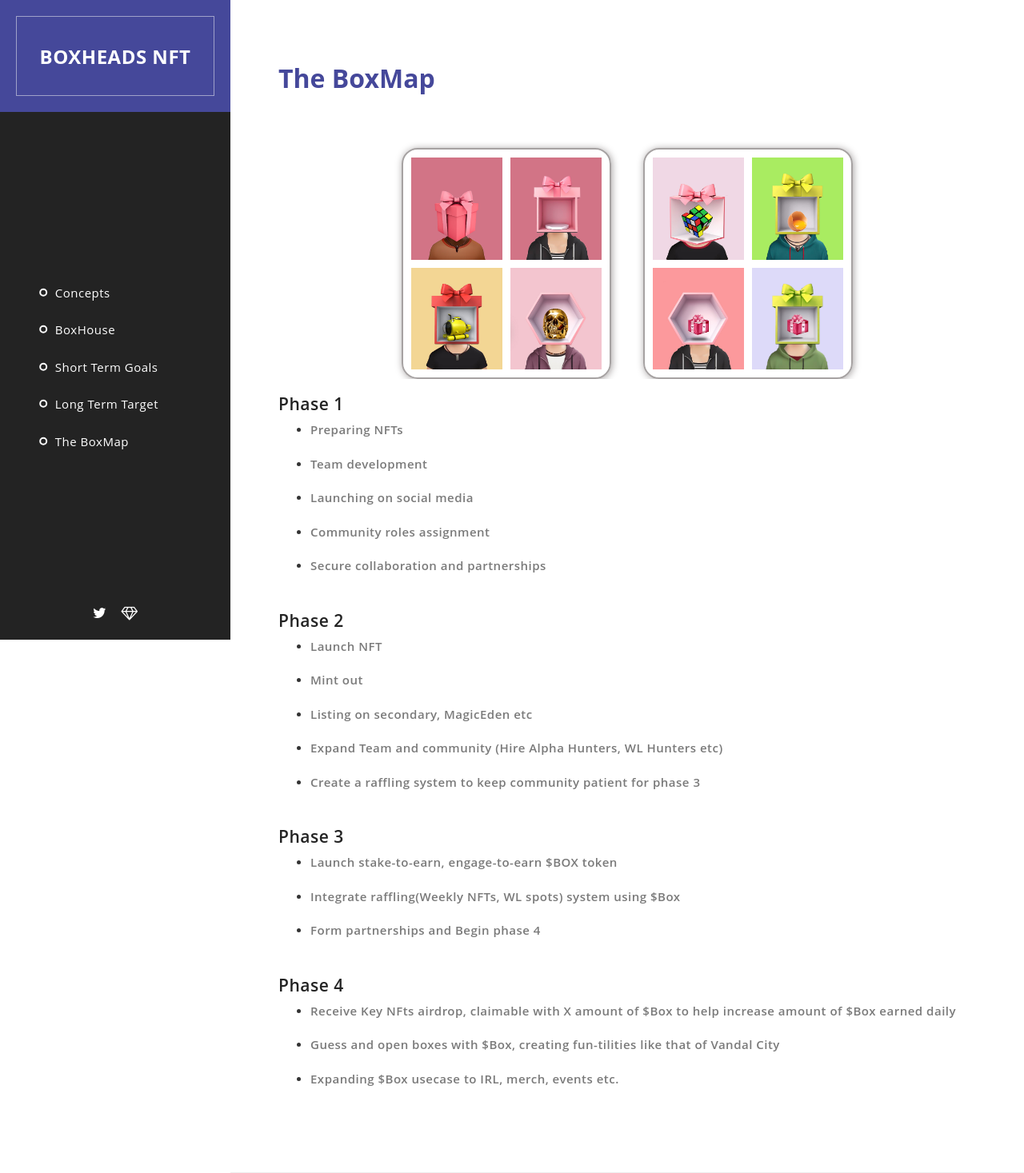
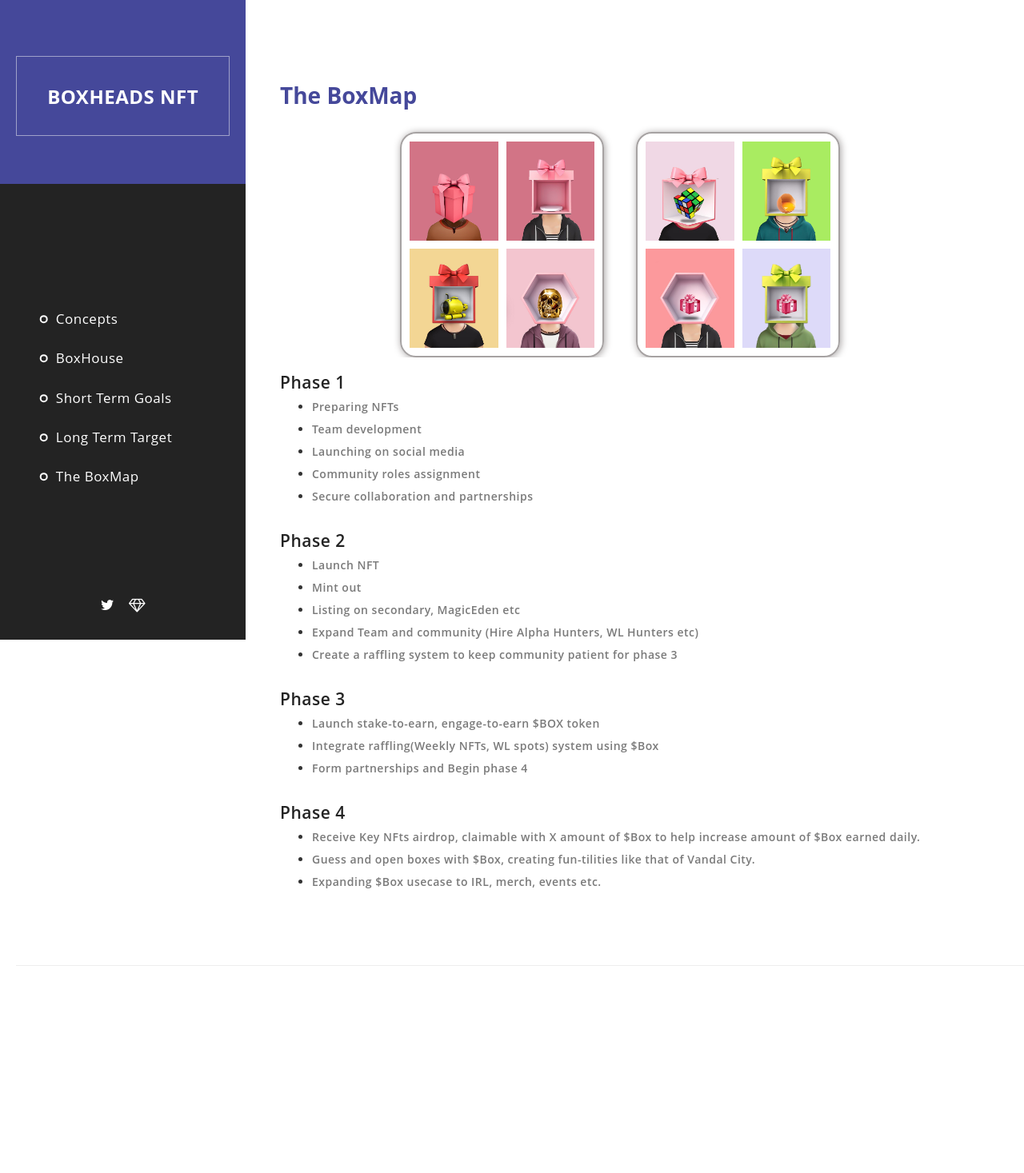
Before and after one commit to S13G/BoxHead, a Django app: page /box-map/ in a window 1280 px wide. Shown: the whole page at 80% size. After the commit the page ends 1208 px from the top, so only its background shows below. Run offline with Django 4.2, Linux system fonts and the light colour scheme; some libraries are stand-ins or nearby versions.

Commit message:
final commit

```diff
--- a/boxheadsnft/settings.py
+++ b/boxheadsnft/settings.py
@@ -25,11 +25,11 @@ BASE_DIR = Path(__file__).resolve().parent.parent
 SECRET_KEY = os.environ.get('DJANGO_SECRET_KEY', 'bhjdis!&@67tuur8ts)h!c&2$=4-92%!wpf1^^0-6v!9^x+_a%')
 
 # SECURITY WARNING: don't run with debug turned on in production!
-# DEBUG = True
+DEBUG = True
 
-DEBUG = os.environ.get('DJANGO_DEBUG', '') != 'False'
+# DEBUG = os.environ.get('DJANGO_DEBUG', '') != 'True'
 
-ALLOWED_HOSTS = ['127.0.0.1', 'boxheadsnft.herokuapp.com']
+ALLOWED_HOSTS = []
 
 
 # Application definition
--- a/static/css/index.css
+++ /dev/null
@@ -1,3 +0,0 @@
-h1 {
-    color: red;
-}
--- a/static/css/part.css
+++ b/static/css/part.css
@@ -1,19 +1,21 @@
-.image-fix, .image-fix2 {
-    width: 90%;
+.image-fix {
+    width: 100%;
     display: flex;
-    gap: 50px;
+    gap: 30px;
 }
 
 .image > img {
     box-shadow: 3px 2px 10px rgba(50, 50, 50, 0.3);
+    width: 40%;
 }
+
 
 .section-heading {
     margin-bottom: 20px;
 }
 
 .text-content {
-    line-height: 30px;
+    line-height: 28px;
 }
 
 .image-cover {
@@ -30,6 +32,15 @@
     box-shadow: 1px 1px 10px #a6a2a2;
 }
 
+.image-fix {
+    width: 80%;
+    border: 2px solid #a6a2a2;
+    border-radius: 20px;
+    overflow: hidden;
+    padding: 10px;
+    box-shadow: 1px 1px 10px #a6a2a2;
+}
+
 .image {
     display: flex;
     flex-direction: row;
--- a/static/css/templatemo-style.css
+++ b/static/css/templatemo-style.css
@@ -1,10 +1,4 @@
-/*
 
-Sentra Template
-
-http://www.templatemo.com/tm-518-sentra
-
-*/
 
 body {
     font-family: 'Open Sans', sans-serif;
@@ -17,8 +11,9 @@ p {
 }
 
 .page-content {
-  width: 77.5%;
-  float: right;
+    width: 100%;
+    margin-left: 20px;
+    padding-top: 20px;
 }
 
 .content-section {
@@ -39,7 +34,7 @@ p {
 .section-heading {
     text-align: left;
     position: relative;
-  margin-bottom: 60px;
+    margin-bottom: 20px !important;
 }
 
 .section-heading h1 {
@@ -47,12 +42,12 @@ p {
     font-size: 32px;
     color: #232323;
     display: inline-block;
-  margin-right: 50px;
 }
 
 .section-heading em {
     font-style: normal;
-  font-weight: 700;
+    font-size: 28px;
+    font-weight: 650;
     color: #45489a;
 }
 
@@ -123,14 +118,22 @@ header {
     z-index: 10;
     width: 100%;
     height: 80px;
-  background-color: rgba(250,250,250,.95);
-  box-shadow: 0px 5px 15px rgba(0,0,0,0.2);
+    background-color: rgba(134, 137, 198, 0.8);
+    box-shadow: 0px 5px 15px rgba(0, 0, 0, 0.2);
+}
+
+.goat {
+    font-weight: 700;
+    font-style: normal;
+    padding-left: 30px;
+    color: rgb(234, 237, 255);
+    box-shadow: 0px 1px 15px rgba(134, 137, 198, 0.1);
 }
 
 .navbar-toggle {
     position: absolute;
     top: 40%;
-  left: 50%;
+    left: 90%;
     display: inline-block;
     -webkit-transform: translateX(-50%) translateY(-50%);
     -moz-transform: translateX(-50%) translateY(-50%);
@@ -146,16 +149,19 @@ header {
 
 #main-nav ul {
     text-align: center;
-  background-color: rgba(0,0,0,0.9);
-  margin-top: 59px;
+    background-color: rgba(0, 0, 0, 0.9);
+    margin-left: -8px;
     width: 100%;
 }
+
 #main-nav ul li {
     margin: 15px 0px;
 }
+
 #main-nav ul li:hover {
     background-color: transparent;
 }
+
 #main-nav ul li a {
     font-size: 15px;
     text-transform: capitalize;
@@ -177,11 +183,11 @@ header {
 /* Sidebar Style */
 
 .sidebar-navigation {
-  width: 22.5%;
+    width: 20%;
     float: left;
     height: 100%;
     position: fixed;
-  background-color: rgba(12,12,12,0.9);
+    background-color: rgba(12, 12, 12, 0.9);
     z-index: 10;
 }
 
@@ -205,7 +211,7 @@ header {
     height: 100px;
     width: 100%;
     display: inline-block;
-  border: 1px solid rgba(250,250,250,0.5);
+    border: 1px solid rgba(250, 250, 250, 0.5);
 }
 
 .sidebar-navigation .logo em {
@@ -215,7 +221,7 @@ header {
 
 .sidebar-navigation nav {
     position: relative;
-  top: 60%;
+    top: 58%;
     left: 60%;
     -webkit-transform: translateX(-60%) translateY(-60%);
     -moz-transform: translateX(-60%) translateY(-60%);
@@ -229,23 +235,27 @@ header {
     list-style: none;
     padding: 0;
 }
-.sidebar-navigation li{
+
+.sidebar-navigation li {
     padding: 10px 0;
 }
-.sidebar-navigation span{
+
+.sidebar-navigation span {
     display: inline-block;
-  position:relative;
+    position: relative;
 }
-.sidebar-navigation nav a{
+
+.sidebar-navigation nav a {
     display: inline-block;
     color: #fff;
     margin-top: 5px;
-  text-decoration: none!important;
+    text-decoration: none !important;
     font-size: 15px;
     letter-spacing: 0.5px;
     text-transform: capitalize;
 }
-.circle{
+
+.circle {
     margin-right: 5px;
     height: 10px;
     width: 10px;
@@ -256,7 +266,8 @@ header {
     border: 2px solid #fff;
     transition: all 0.3s;
 }
-.rect{
+
+.rect {
     height: 1px;
     width: 0px;
     left: 0;
@@ -266,19 +277,24 @@ header {
     -moz-transition: -webkit-transform 0.1s, width 0.6s;
     transition: transform 0.1s, width 0.6s;
 }
+
 .sidebar-navigation nav a:focus {
     color: #fff;
 }
+
 .sidebar-navigation nav a:hover, nav .active-section {
     color: #fff;
 }
-.sidebar-navigation nav a:hover span, nav .active-section span{
+
+.sidebar-navigation nav a:hover span, nav .active-section span {
     background-color: #ddd;
 }
-.sidebar-navigation nav .active-section .rect{
+
+.sidebar-navigation nav .active-section .rect {
     width: 30px;
 }
-.sidebar-navigation nav .active-section .circle{
+
+.sidebar-navigation nav .active-section .circle {
     background-color: #fff;
 }
 
@@ -297,6 +313,7 @@ header {
     margin-top: 0px;
     margin-bottom: 0px;
 }
+
 .sidebar-navigation .social-icons li:last-child {
     margin-right: 0px;
 }
@@ -326,6 +343,7 @@ header {
 .slider p a {
     color: #FFF;
 }
+
 .slider p a:hover {
     color: #FF0;
     text-decoration: none;
@@ -346,24 +364,92 @@ header {
 }
 
 /* ==== Slick Slider Css Ruls === */
-.slick-slider{position:relative;display:block;-webkit-user-select:none;-moz-user-select:none;-ms-user-select:none;user-select:none;-webkit-touch-callout:none;-khtml-user-select:none;-ms-touch-action:pan-y;touch-action:pan-y;-webkit-tap-highlight-color:transparent}
-.slick-list{position:relative;display:block;overflow:hidden;margin:0;padding:0}
-.slick-list:focus{outline:none}.slick-list.dragging{cursor:hand}
-.slick-slider .slick-track,.slick-slider .slick-list{-webkit-transform:translate3d(0,0,0);-ms-transform:translate3d(0,0,0);transform:translate3d(0,0,0)}
-.slick-track{position:relative;top:0;left:0;display:block}
-.slick-track:before,.slick-track:after{display:table;content:''}.slick-track:after{clear:both}
-.slick-loading .slick-track{visibility:hidden}
-.slick-slide{display:none;float:left /* If RTL Make This Right */ ;height:100%;min-height:1px}
-.slick-slide.dragging img{pointer-events:none}
-.slick-initialized .slick-slide{display:block}
-.slick-loading .slick-slide{visibility:hidden}
-.slick-vertical .slick-slide{display:block;height:auto;border:1px solid transparent}
+.slick-slider {
+    position: relative;
+    display: block;
+    -webkit-user-select: none;
+    -moz-user-select: none;
+    -ms-user-select: none;
+    user-select: none;
+    -webkit-touch-callout: none;
+    -khtml-user-select: none;
+    -ms-touch-action: pan-y;
+    touch-action: pan-y;
+    -webkit-tap-highlight-color: transparent
+}
+
+.slick-list {
+    position: relative;
+    display: block;
+    overflow: hidden;
+    margin: 0;
+    padding: 0
+}
+
+.slick-list:focus {
+    outline: none
+}
+
+.slick-list.dragging {
+    cursor: hand
+}
+
+.slick-slider .slick-track, .slick-slider .slick-list {
+    -webkit-transform: translate3d(0, 0, 0);
+    -ms-transform: translate3d(0, 0, 0);
+    transform: translate3d(0, 0, 0)
+}
+
+.slick-track {
+    position: relative;
+    top: 0;
+    left: 0;
+    display: block
+}
+
+.slick-track:before, .slick-track:after {
+    display: table;
+    content: ''
+}
+
+.slick-track:after {
+    clear: both
+}
+
+.slick-loading .slick-track {
+    visibility: hidden
+}
+
+.slick-slide {
+    display: none;
+    float: left /* If RTL Make This Right */;
+    height: 100%;
+    min-height: 1px
+}
+
+.slick-slide.dragging img {
+    pointer-events: none
+}
+
+.slick-initialized .slick-slide {
+    display: block
+}
+
+.slick-loading .slick-slide {
+    visibility: hidden
+}
+
+.slick-vertical .slick-slide {
+    display: block;
+    height: auto;
+    border: 1px solid transparent
+}
 
 
 /* Featured Style */
 
 #featured {
-  padding-left: 60px;
+    padding-left: 20px;
     padding-right: 60px;
     padding-bottom: 80px;
     border-bottom: 1px solid #eee;
@@ -382,17 +468,17 @@ header {
     margin-top: 40px;
 }
 
-#featured .owl-dots .owl-dot span  {
+#featured .owl-dots .owl-dot span {
     width: 12px;
     height: 12px;
-  background-color: #cdcdcd!important;
+    background-color: #cdcdcd !important;
     display: inline-block;
     border-radius: 50%;
     margin: 0 3px;
 }
 
 #featured .owl-dots .active span {
-  background-color: #45489a!important;
+    background-color: #45489a !important;
 }
 
 #featured .owl-dots button {
@@ -453,7 +539,7 @@ header {
     color: #fff;
     text-align: center;
     text-transform: capitalize;
-  background-color: rgba(69,72,154, 0.9);
+    background-color: rgba(69, 72, 154, 0.9);
     display: inline-block;
     height: 44px;
     line-height: 44px;
@@ -489,14 +575,12 @@ header {
 }
 
 #featured .item .text-content span {
-  display: inline-block;
-  font-size: 15px;
+    font-size: 14px;
     font-weight: 600;
     color: #7a7a7a;
     letter-spacing: 0.5px;
     margin-bottom: 12.5px;
 }
-
 
 
 /* Projects Style */
@@ -522,7 +606,6 @@ header {
 #projects .masonry .item img:hover {
     opacity: 0.5;
 }
-
 
 
 /* Video Presentation Style */
@@ -552,7 +635,7 @@ header {
     margin-top: 30px;
 }
 
-.box-video{
+.box-video {
     width: 100%;
     position: relative;
     margin-top: 30px;
@@ -560,7 +643,7 @@ header {
     overflow: hidden;
 }
 
-.box-video .bg-video{
+.box-video .bg-video {
     position: absolute;
     top: 0;
     left: 0;
@@ -572,7 +655,7 @@ header {
     z-index: 2;
 }
 
-.box-video .video-container{
+.box-video .video-container {
     position: relative;
     margin: 0;
     z-index: 1;
@@ -580,20 +663,21 @@ header {
 
 .box-video .bt-play {
     position: absolute;
-  top:50%;
-  left:50%;
-  margin:-30px 0 0 -30px;
+    top: 50%;
+    left: 50%;
+    margin: -30px 0 0 -30px;
     display: inline-block;
     width: 60px;
     height: 60px;
-  background:#fff;
+    background: #fff;
     border-radius: 50%;
     text-indent: -999em;
     cursor: pointer;
-  z-index:2;
+    z-index: 2;
     -webkit-transition: all .3s ease-out;
     transition: all .3s ease-out;
 }
+
 .box-video .bt-play:after {
     content: '';
     position: absolute;
@@ -608,23 +692,23 @@ header {
     -webkit-transition: all .3s ease-out;
     transition: all .3s ease-out;
 }
+
 .box-video:hover .bt-play {
     transform: scale(1.1);
 }
 
-.box-video.open .bg-video{
+.box-video.open .bg-video {
     visibility: hidden;
     opacity: 0;
     -webkit-transition: all .6s .8s;
     transition: all .6s .8s;
 }
-.box-video.open .video-container{
+
+.box-video.open .video-container {
     opacity: 1;
     -webkit-transition: all .6s .8s;
     transition: all .6s .8s;
 }
-
-
 
 
 /* Blog Style */
@@ -687,9 +771,9 @@ header {
 }
 
 .clearfix:after {
-  content:"";
-  display:table;
-  clear:both;
+    content: "";
+    display: table;
+    clear: both;
 }
 
 #blog .tabgroup ul {
@@ -718,6 +802,7 @@ header {
     max-width: 100%;
     overflow: hidden;
 }
+
 #blog .tabgroup ul li .text-content {
     display: inline;
 }
@@ -744,8 +829,6 @@ header {
 #blog .item .text-content .accent-button {
     margin-top: 25px;
 }
-
-
 
 
 /* Contact Style */
@@ -814,11 +897,10 @@ header {
 }
 
 
-
 /* Footer Style */
 
 .footer {
-  background-color: rgba(12,12,12,0.9);
+    background-color: rgba(12, 12, 12, 0.9);
     height: 80px;
     line-height: 80px;
     display: inline-block;
@@ -841,142 +923,122 @@ header {
     font-weight: 600;
 }
 
+.navbar-collapse {
+    padding-left: 0;
+    padding-right: 0;
+}
 
 
 /* Responsive Style */
-
-@media (max-width: 992px) {
-
-  .responsive-nav {
+@media (min-width: 768px) and (max-width: 900px) {
+    #main-nav ul {
         display: none;
     }
 
-  .sidebar-navigation .logo a {
-    font-size: 18px;
+    header {
+        display: none;
     }
 
-  .sidebar-navigation nav a {
-    font-size: 13px;
+    .sidebar-navigation {
+        width: 30%;
     }
 
-  .sidebar-navigation nav ul {
-    margin-left: 30px;
+    .sidebar-navigation nav {
+        top: 50%;
     }
 
-  .sidebar-navigation .social-icons li a {
-    font-size: 15px;
+    .sidebar-navigation .logo {
+        height: 230px;
+        padding-top: 70px;
+    }
+
+    .sidebar-navigation .social-icons {
+        bottom: 70px;
+    }
+
+    #featured {
+        padding-left: 250px;
+        padding-right: 100px;
     }
 
 }
 
-
-@media (max-width: 767px) {
-
-  .responsive-nav {
-    display: block;
-    height: 60px;
+@media (min-width: 901px) and (max-width: 960px) {
+     #main-nav ul {
+        display: none;
     }
 
-  .page-content {
-    width: 100%;
+    header {
+        display: none;
     }
 
-  .Modern-Slider .info {
-    text-align: center;
-    right: 0px;
-    padding: 0px 30px;
+    .sidebar-navigation {
+        width: 30%;
     }
 
-  .Modern-Slider .NextArrow{
-    outline: none;
-    display: none;
-    position:absolute;
-    top:120px;
-    right: 50%;
-    transform: translateX(50%);
-    margin-right: -30px;
-    width:50px;
-    height:50px;
-    background:rgba(0,0,0,.50);
-    border:0 none;
-    text-align:center;
-    font:32px/50px FontAwesome;
-    color:#FFF;
-    z-index:5;
+    .sidebar-navigation nav {
+        top: 60%;
     }
 
-  .Modern-Slider .NextArrow:before{content:'\f105';}
-
-  .Modern-Slider .PrevArrow{
-    outline: none;
-    position:absolute;
-    top:120px;
-    left: 50%;
-    transform: translateX(-50%);
-    margin-left: -30px;
-    width:50px;
-    height:50px;
-    background:rgba(0,0,0,.50);
-    border:0 none;
-    text-align:center;
-    font:32px/50px FontAwesome;
-    color:#FFF;
-    z-index:5;
+    .sidebar-navigation nav a {
+        font-size: 20px;
     }
 
 
+    .sidebar-navigation .logo {
+        height: 230px;
+        padding-top: 70px;
+    }
+
+    .sidebar-navigation .social-icons {
+        bottom: 70px;
+    }
+
+    #featured {
+        padding-left: 290px;
+        padding-right: 100px;
+    }
 
 }
 
-@media (max-width: 690px) {
+@media (min-width: 961px) and (max-width: 2600px) {
+     #main-nav ul {
+        display: none;
+    }
 
-  .section-heading p {
-    position: relative;
+    header {
+        display: none;
+    }
+
+    .sidebar-navigation {
+        width: 24%;
+    }
+
+    .sidebar-navigation nav {
+        top: 65%;
+    }
+
+    .sidebar-navigation nav a {
+        font-size: 17px;
+    }
+
+
+    .sidebar-navigation .logo {
+        height: 230px;
+        padding-top: 70px;
+    }
+
+    .sidebar-navigation .social-icons {
+        bottom: 20px;
     }
 
     #featured {
-    padding-left: 15px;
-    padding-right: 15px;
+        padding-left: 330px;
+        padding-right: 100px;
     }
 
-  #featured .owl-nav {
-    position: absolute;
-    display: inline-block;
-    top: -220px;
-    right: 0;
-  }
-
-  #projects {
-    padding-left: 15px;
-    padding-right: 15px;
-  }
-
-  #video {
-    padding-left: 15px;
-    padding-right: 15px;
-  }
-
-  #blog {
-    padding-left: 15px;
-    padding-right: 15px;
-  }
-
-  #blog .tabs a {
-    font-size: 13px;
-  }
-
-  #blog .tabgroup ul li img {
-    float: none;
-    width: 100%;
-    margin-bottom: 15px;
-  }
-  #blog .tabgroup ul li .text-content {
-    display: block;
-  }
-
-  #contact-content {
-    padding-left: 15px;
-    padding-right: 15px;
+    .image > img {
+        width: 80%
     }
 
 }
--- a/templates/box_map.html
+++ b/templates/box_map.html
@@ -2,7 +2,7 @@
 
 {% load static %}
 {% block title %}
-    BoxHouse
+    Box Map
 {% endblock %}
 
 {% block content %}
@@ -61,10 +61,11 @@
                     <div class="text-content">
                         <h4>Phase 4</h4>
                         <ul>
-                            <li><span>Receive Key NFts airdrop, claimable with X amount of $Box to help
-                                increase amount of $Box earned daily</span></li>
-                            <li><span>Guess and open boxes with $Box, creating fun-tilities like that of
-                                Vandal City</span></li>
+                            <li>
+                                <span>Receive Key NFts airdrop, claimable with X amount of $Box to help increase
+                                amount of $Box earned daily.</span></li>
+                            <li><span>Guess and open boxes with $Box, creating fun-tilities like that of Vandal
+                                City.</span></li>
                             <li><span>Expanding $Box usecase to IRL, merch, events etc.</span></li>
                         </ul>
                     </div>
--- a/templates/index.html
+++ b/templates/index.html
@@ -21,6 +21,9 @@
 
 
 <header class="nav-down responsive-nav hidden-lg hidden-md">
+    <div class="logo-man">
+        <h1 class="goat">BOXHEADS NFT</h1>
+    </div>
     <button type="button" id="nav-toggle" class="navbar-toggle" data-toggle="collapse" data-target="#main-nav">
         <span class="sr-only">Toggle navigation</span>
         <span class="icon-bar"></span>
--- a/templates/short_term.html
+++ b/templates/short_term.html
@@ -13,9 +13,10 @@
             </div>
             <div class="section-content">
                 <div class="item">
-                    <div class="image image-fix">
+                    <div class="short-image image image-fix">
                         <img src="{% static 'img/b7.jpg' %}" alt="">
                         <img src="{% static 'img/b9.jpg' %}" alt="">
+                        <img src="{% static 'img/b4.jpg' %}" alt="">
                     </div>
                     <div class="text-content">
                         <h4></h4>
```
Also changed, not shown: db.sqlite3. Lines whose indentation alone changed are shown as unchanged.
